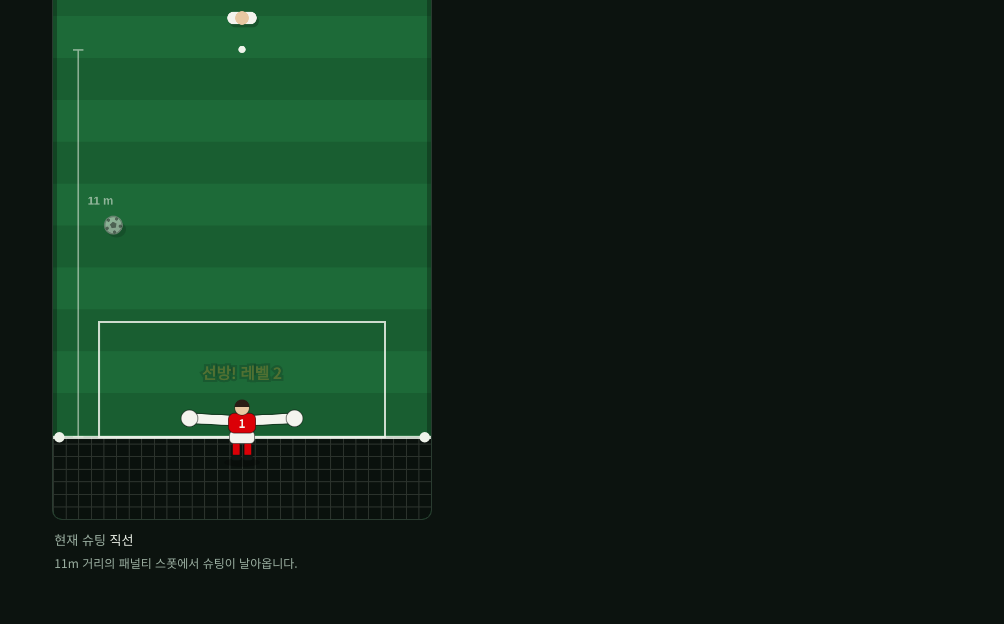
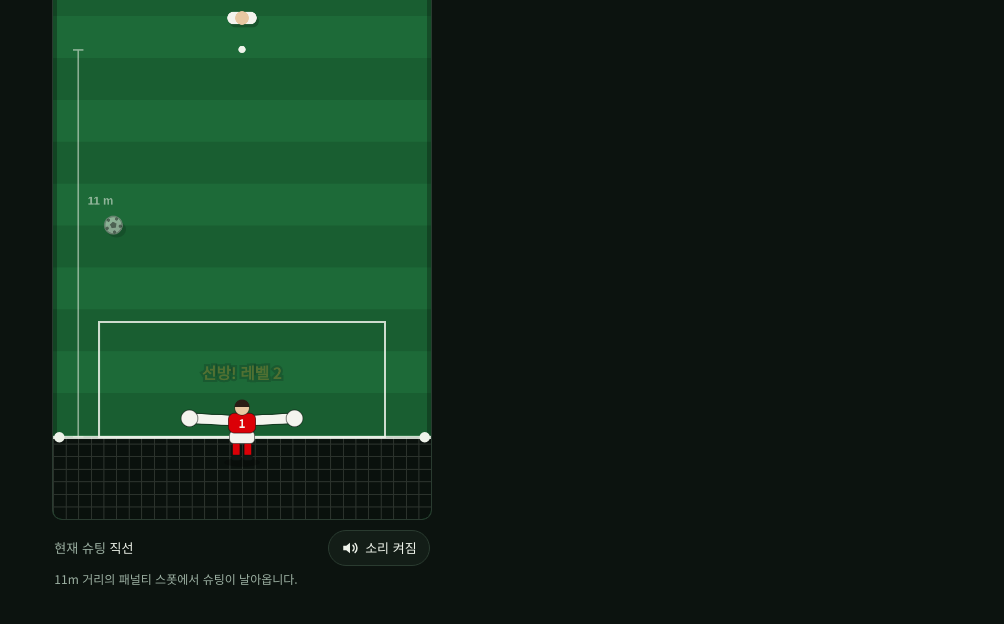
Before and after one commit to biyeol-nangman/penalty-save, a plain HTML site: page index.html in a window 1280 px wide. Both pictures are taken after a click on the button "킥오프". Shown: the part 274-898 px from the top of the page, without its empty margins (128-1132 px from the left). Drawn offline with Linux system fonts and the light colour scheme; no server answers; a web font is replaced by a local one.

Commit message:
Add files via upload

```diff
--- a/index.html
+++ b/index.html
@@ -160,7 +160,15 @@
   .detail { margin: 0; color: var(--chalk-dim); font-size: 14px; }
   .status { margin: 0; min-height: 1.5em; font-size: 14px; }
 
-  .mods { margin: 10px 2px 0; font-size: 13px; color: var(--chalk-dim); }
+  .under { display: flex; align-items: center; justify-content: space-between; gap: 8px; margin: 10px 2px 0; }
+  .mods { margin: 0; font-size: 13px; color: var(--chalk-dim); min-width: 0; }
+  .sbtn { flex: none; display: inline-flex; align-items: center; gap: 6px; padding: 7px 12px; background: var(--panel); color: var(--chalk); border: 1px solid var(--rule); border-radius: 999px; font: inherit; font-size: 13px; cursor: pointer; }
+  .sbtn:hover { background: var(--panel-2); }
+  .sbtn:focus-visible { outline: 2px solid var(--chalk); outline-offset: 2px; }
+  .sbtn .mute { display: none; }
+  .sbtn.off { color: var(--chalk-dim); }
+  .sbtn.off .waves { display: none; }
+  .sbtn.off .mute { display: inline; }
   .mods b { color: var(--chalk); font-weight: 500; }
   .hint { margin: 4px 2px 0; font-size: 12px; color: var(--chalk-dim); }
 
@@ -272,7 +280,17 @@
           </div>
         </div>
       </div>
-      <p class="mods">현재 슈팅 <b id="hMods">직선</b></p>
+      <div class="under">
+        <p class="mods">현재 슈팅 <b id="hMods">직선</b></p>
+        <button class="sbtn" id="soundBtn" type="button" aria-pressed="true">
+          <svg viewBox="0 0 24 24" width="18" height="18" aria-hidden="true" focusable="false">
+            <path d="M3 9v6h4l5 4V5L7 9H3z" fill="currentColor"/>
+            <g class="waves" fill="none" stroke="currentColor" stroke-width="2" stroke-linecap="round"><path d="M16 8.5a5 5 0 0 1 0 7"/><path d="M18.8 6a8.5 8.5 0 0 1 0 12"/></g>
+            <g class="mute" fill="none" stroke="currentColor" stroke-width="2" stroke-linecap="round"><path d="M16 9.5l5 5"/><path d="M21 9.5l-5 5"/></g>
+          </svg>
+          <span class="slabel">소리 켜짐</span>
+        </button>
+      </div>
       <p class="hint">11m 거리의 패널티 스폿에서 슈팅이 날아옵니다.</p>
     </section>
 
@@ -489,6 +507,57 @@
     return m.join(' · ');
   }
 
+  /* ---------- sound: synthesised with Web Audio, no audio files ---------- */
+  var sfxOn = store.get('pks-sound') !== 'off';
+  var AC = window.AudioContext || window.webkitAudioContext, actx = null, master = null, noiseBuf = null;
+  function ensureAudio() {
+    if (!AC || !sfxOn) return;
+    try {
+      if (!actx) {
+        actx = new AC();
+        master = actx.createGain(); master.gain.value = 0.55; master.connect(actx.destination);
+        noiseBuf = actx.createBuffer(1, Math.floor(actx.sampleRate * 0.3), actx.sampleRate);
+        var d = noiseBuf.getChannelData(0);
+        for (var i = 0; i < d.length; i++) d[i] = Math.random() * 2 - 1;
+      }
+      if (actx.state === 'suspended') actx.resume();
+    } catch (e) { actx = null; }
+  }
+  function tone(type, f0, f1, t0, dur, vol) {
+    var o = actx.createOscillator(), gn = actx.createGain();
+    o.type = type; o.frequency.setValueAtTime(f0, t0);
+    if (f1 !== f0) o.frequency.exponentialRampToValueAtTime(f1, t0 + dur);
+    gn.gain.setValueAtTime(0.0001, t0);
+    gn.gain.exponentialRampToValueAtTime(vol, t0 + 0.008);
+    gn.gain.exponentialRampToValueAtTime(0.0001, t0 + dur);
+    o.connect(gn); gn.connect(master); o.start(t0); o.stop(t0 + dur + 0.02);
+  }
+  function noise(ftype, freq, t0, dur, vol) {
+    var src = actx.createBufferSource(), f = actx.createBiquadFilter(), gn = actx.createGain();
+    src.buffer = noiseBuf; f.type = ftype; f.frequency.value = freq;
+    gn.gain.setValueAtTime(vol, t0); gn.gain.exponentialRampToValueAtTime(0.0001, t0 + dur);
+    src.connect(f); f.connect(gn); gn.connect(master); src.start(t0); src.stop(t0 + dur + 0.02);
+  }
+  function play(fn) { if (!actx || !sfxOn) return; try { fn(actx.currentTime); } catch (e) {} }
+  var sfx = {
+    kick: function () { play(function (t) { tone('sine', 170, 55, t, 0.14, 0.9); noise('lowpass', 900, t, 0.07, 0.5); }); },
+    save: function () { play(function (t) { tone('triangle', 520, 780, t, 0.12, 0.45); tone('sine', 120, 70, t, 0.1, 0.5); noise('highpass', 2500, t, 0.05, 0.35); }); },
+    fail: function () { play(function (t) { [392, 349, 311, 247].forEach(function (f, i) { tone('triangle', f, f * 0.97, t + i * 0.2, i === 3 ? 0.7 : 0.19, 0.5); }); }); }
+  };
+  var soundBtn = $('soundBtn');
+  function paintSound() {
+    soundBtn.setAttribute('aria-pressed', sfxOn ? 'true' : 'false');
+    soundBtn.classList.toggle('off', !sfxOn);
+    soundBtn.querySelector('.slabel').textContent = sfxOn ? '소리 켜짐' : '소리 꺼짐';
+  }
+  soundBtn.addEventListener('click', function () {
+    sfxOn = !sfxOn;
+    store.set('pks-sound', sfxOn ? 'on' : 'off');
+    if (sfxOn) { ensureAudio(); sfx.save(); }
+    paintSound();
+  });
+  paintSound();
+
   /* ---------- game state ---------- */
   var g;
   function newGame() {
@@ -531,6 +600,7 @@
     var k = Math.round(v2 * KMH);
     if (k > g.maxKmh) g.maxKmh = k;
     g.kmh = k;
+    sfx.kick();
   }
 
   function burst(x, y, c, n) {
@@ -542,6 +612,7 @@
   function say(s, x, y, c) { g.texts.push({ s: s, x: clamp(x, 40, W - 40), y: y, c: c, t: 0 }); }
 
   function save(b) {
+    sfx.save();
     b.state = 'saved'; b.t = 0;
     b.vy = -Math.max(260, b.cur * 0.55);
     b.vx = clamp((b.x - g.gx) / (g.gw / 2) * 340 + b.vx * 0.25, -420, 420);
@@ -554,7 +625,7 @@
     g.lives--; g.shake = 12; g.flash = 1;
     burst(b.x, GOAL_Y, col.goal, 10);
     say('실점', b.x, GOAL_Y - 20, col.goal);
-    if (g.lives <= 0 && g.endT === null) g.endT = 0.9;
+    if (g.lives <= 0 && g.endT === null) { g.endT = 0.9; sfx.fail(); }
   }
 
   /* ---------- update ---------- */
@@ -712,6 +783,7 @@
   function cleanName(s) { s = (s || '').replace(/\s+/g, ' ').trim().slice(0, 12); return s || '무명 키퍼'; }
 
   function startGame() {
+    ensureAudio();
     var name = cleanName(nick.value);
     nick.value = name === '무명 키퍼' && !nick.value.trim() ? '' : name;
     store.set('pks-name', nick.value);
```
